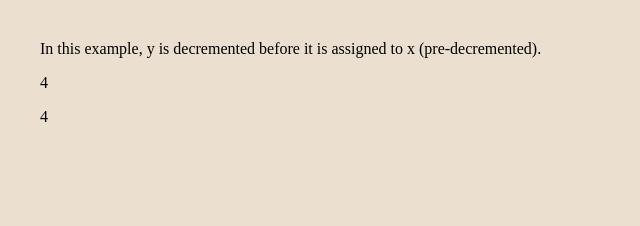
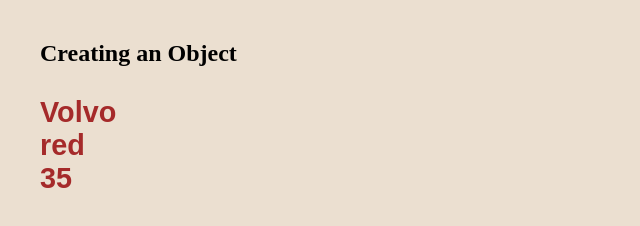
Before and after one commit to howtoproai/learn-js, a plain HTML site: page JavaScript-Syntax/syntax.html in a window 1280 px wide. Shown: the top 226 px of the page, without its empty margins (0-640 px from the left). Drawn offline with Linux system fonts and the light colour scheme.

Commit message:
creating object and print

```diff
--- a/JavaScript-Syntax/syntax.html
+++ b/JavaScript-Syntax/syntax.html
@@ -2,22 +2,21 @@
 <head>
     <meta charset="UTF-8">
     <meta name="viewport" content="width=device-width, initial-scale=1.0">
-    <title>pre-decremented</title>
+    <title>JavaScript  Objects</title>
     <link rel="stylesheet" href="/style.css/style.css">
 </head>
 <body>
-    <p>In this example, y is decremented before it is assigned to x (pre-decremented).</p>
+    <h2>Creating an Object<h2>
 
-    <p id="demo1"></p>
-    <p id="demo2"></p>
-
-    <script>
-    var x = 5;
-    var y = --x;
-
-    document.getElementById("demo1").innerHTML = y;
-    document.getElementById("demo2").innerHTML = x;
-    </script>
+        <p id="demo"></p>
+  <script>
+    const car ={
+        Carname : "Volvo",
+        color : "red",
+        driven : 35,
+    };
+    document.getElementById('demo').innerHTML = car.Carname +'<br>'+ car.color +'<br>'+  car.driven;
+  </script>
 
 
 </body>
```
